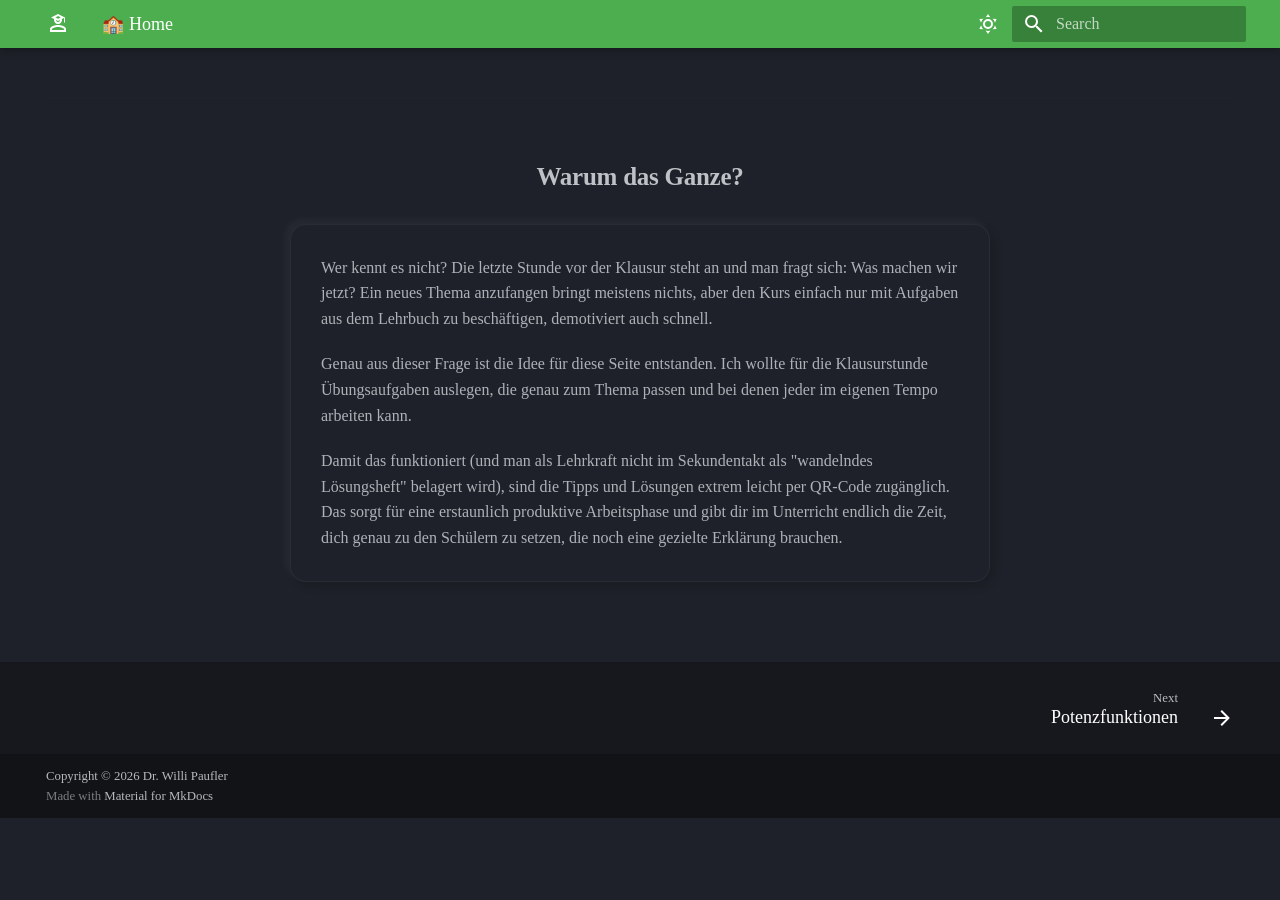
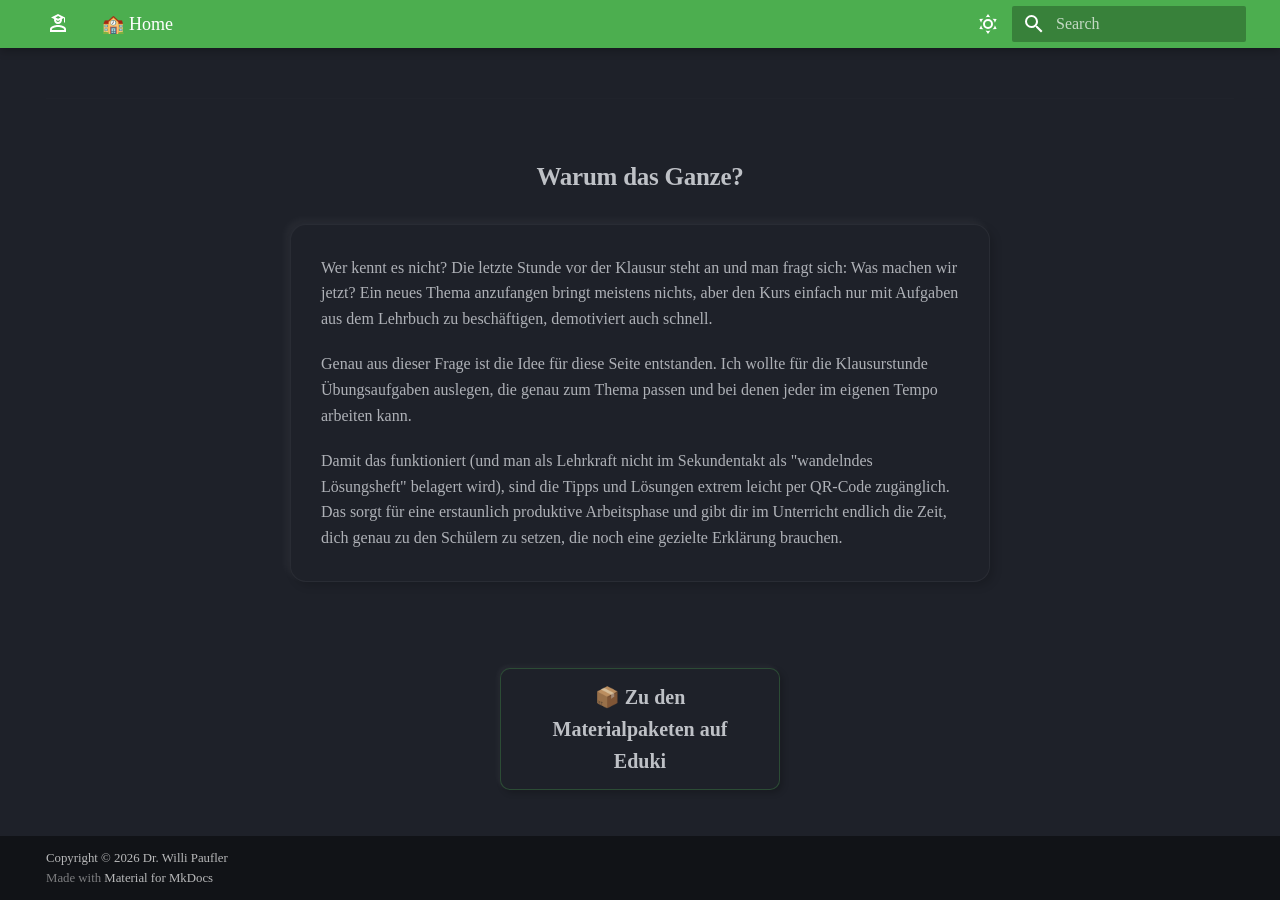
Before and after one commit to willipaufler/qr-edu, an MkDocs documentation site: the page built from docs/index.md, in a window 1280 px wide and 900 px high, scrolled down 2029 px. Built offline with MkDocs 1.6.1 and Material for MkDocs 9.7.7, drawn with Linux system fonts in a browser that asks for light colours; some web fonts are replaced; before the commit the page ends 2847 px from its top, so only the background shows below that.

Commit message:
fixed navigation issue

```diff
--- a/docs/index.md
+++ b/docs/index.md
@@ -73,3 +73,11 @@ hide:
     </p>
   </div>
 </div>
+
+
+
+<div style="text-align: center; margin: 3rem auto 2rem auto; max-width: 800px;">
+  <a href="https://eduki.com/de/..." class="neumorph-btn neumorph-btn-cta">
+    📦 Zu den Materialpaketen auf Eduki
+  </a>
+</div>
--- a/mkdocs.yml
+++ b/mkdocs.yml
@@ -3,8 +3,6 @@ site_url: https://qr-summe.de
 theme:
   name: material
   font: false #Deaktiviert um Konflikt mit extra.css zu vermeiden
-  features:
-    - navigation.footer
   icon:
     logo: material/account-school-outline
   palette:
```
